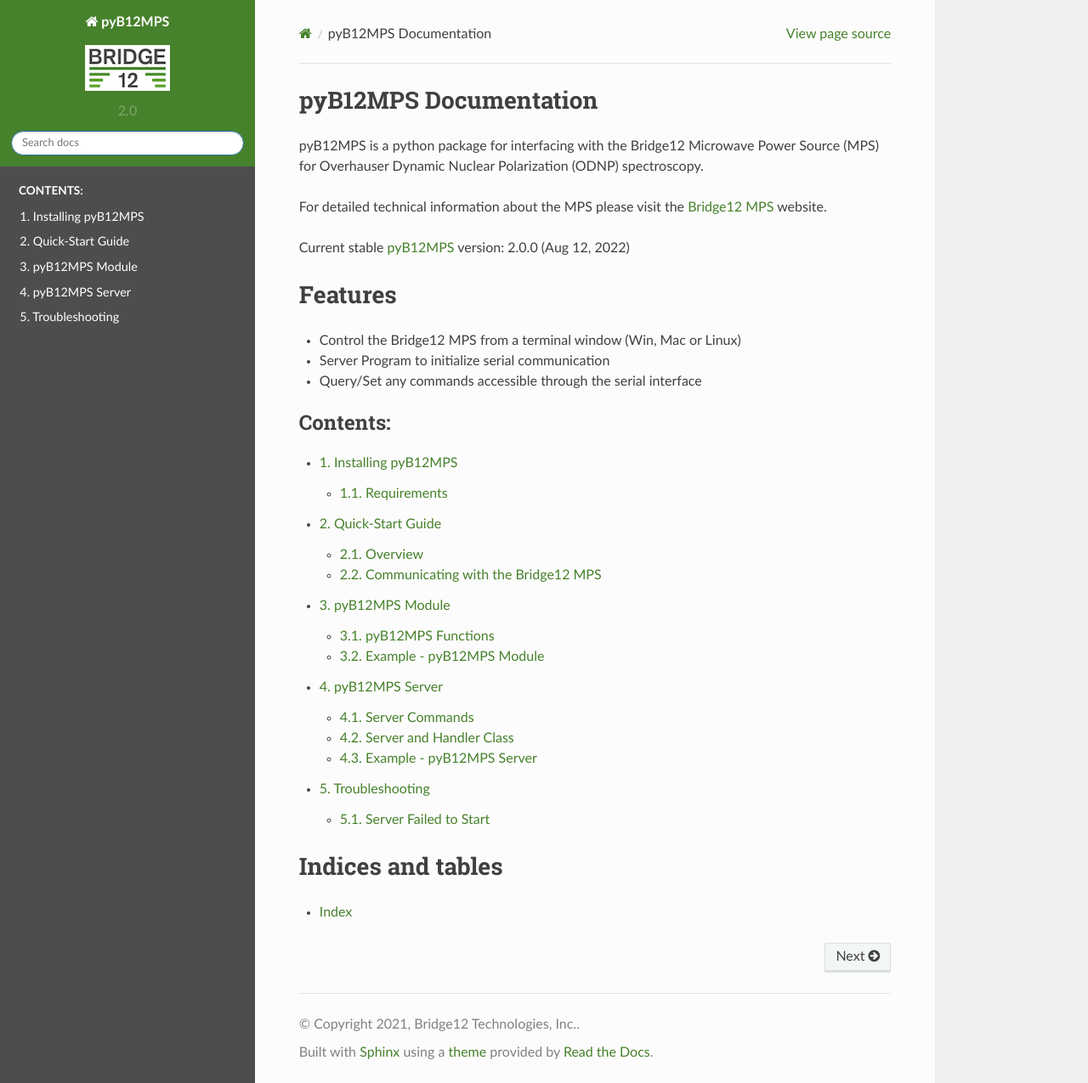
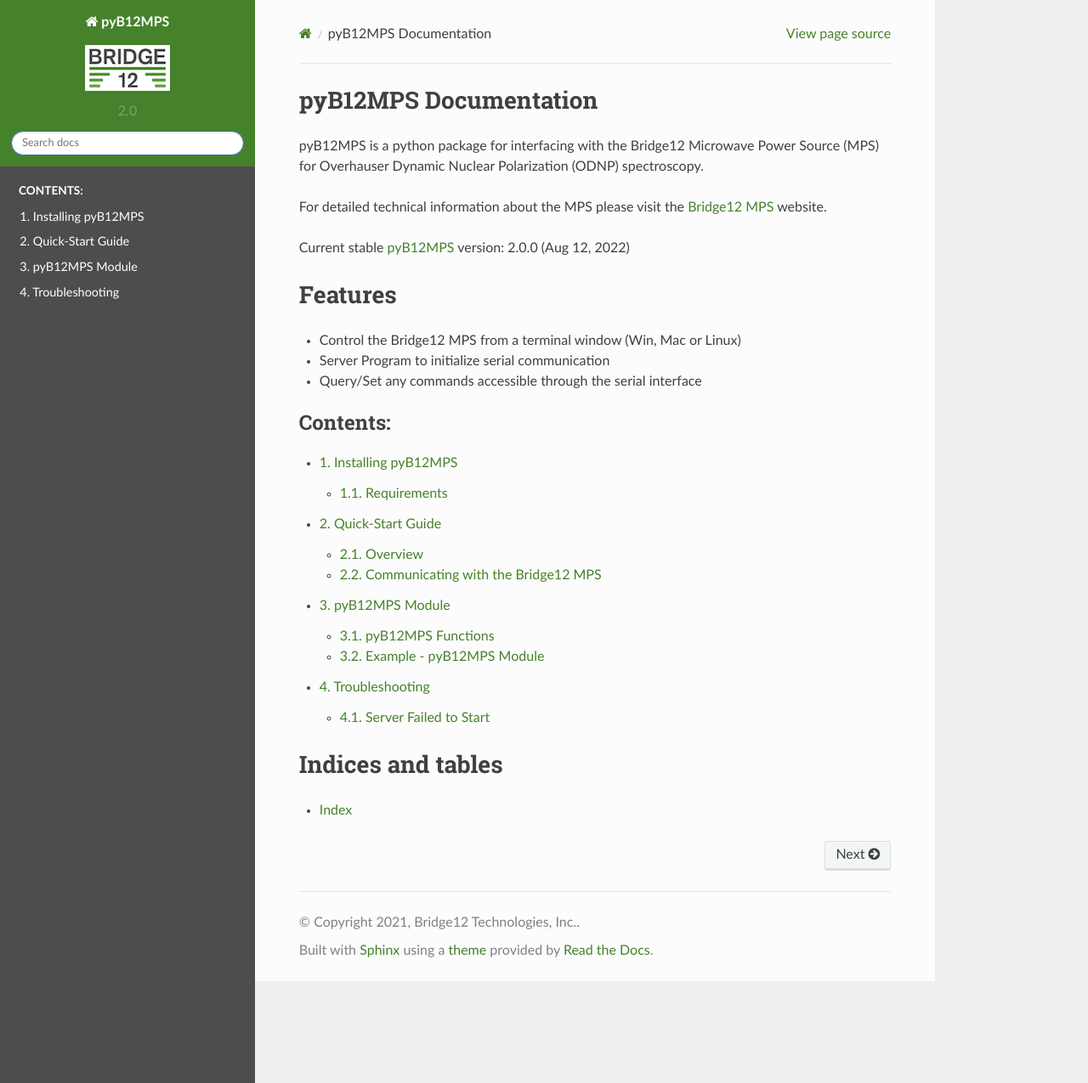
Before and after one commit to Bridge12Technologies/pyB12MPS, a Sphinx documentation site: the page built from docs/source/index.rst, in a window 1280 px wide and 1275 px high. Shown: the whole window at 85% size. Built offline with Sphinx 7.4.7 and the Read the Docs theme 2.0.0, drawn with Linux system fonts in a browser that asks for light colours; some of the changed lines change nothing that is shown.

Commit message:
Removing Server from Documentation

```diff
--- a/docs/source/index.rst
+++ b/docs/source/index.rst
@@ -38,7 +38,6 @@
    install
    quick-start
    pyB12MPS
-   pyB12MPS-Server
    troubleshooting
 
 Indices and tables
--- a/docs/source/pyB12MPS-Server.rst
+++ /dev/null
@@ -1,61 +0,0 @@
-===============
-pyB12MPS Server
-===============
-
-Server Commands
----------------
-
-Commands beginning and ending in underscore "_" are special commands which are interpreted by the MPS Server. All other commands are passed directly to the Bridge12 MPS through the serial connection.
-
-+---------------------+------------------------------------------------------+
-|Command              |Description                                           |
-+=====================+======================================================+
-|_close_              |Close the serial port                                 |
-+---------------------+------------------------------------------------------+
-|_flush_              |Flush the serial port buffer                          |
-+---------------------+------------------------------------------------------+
-|_in_waiting_         |Return bytes in waiting at serial port                |
-+---------------------+------------------------------------------------------+
-|_init_               |Initialize MPS serial port connection                 |
-+---------------------+------------------------------------------------------+
-|_is_system_ready_    |System ready status of MPS (1 = Ready, 0 = Not Ready) |
-+---------------------+------------------------------------------------------+
-|_stop_               |Stop the MPS Server                                   |
-+---------------------+------------------------------------------------------+
-
-Server and Handler Class
-------------------------
-
-.. automodule:: pyB12MPS.pyB12MPS_server
-   :members:
-
-Example - pyB12MPS Server
--------------------------
-
-Here is an example using functions for checking the status of the MPS server.
-
-.. code-block:: python
-
-    import pyB12MPS as mps
-
-    # Start the server
-    mps.start()
-
-    # Test server connection
-    testValue = mps.test()
-
-    if testValue == 0:
-        print('Server Running')
-    else:
-        print('Server Error')
-
-    # Test if MPS is ready
-    readyValue = mps.systemReady()
-
-    if readyValue == 1:
-        print('MPS System is Ready')
-    else:
-        print('MPS System Not Ready')
-
-    # Stop the server
-    mps.stop()
```
Also changed, not shown: 1 other file.
